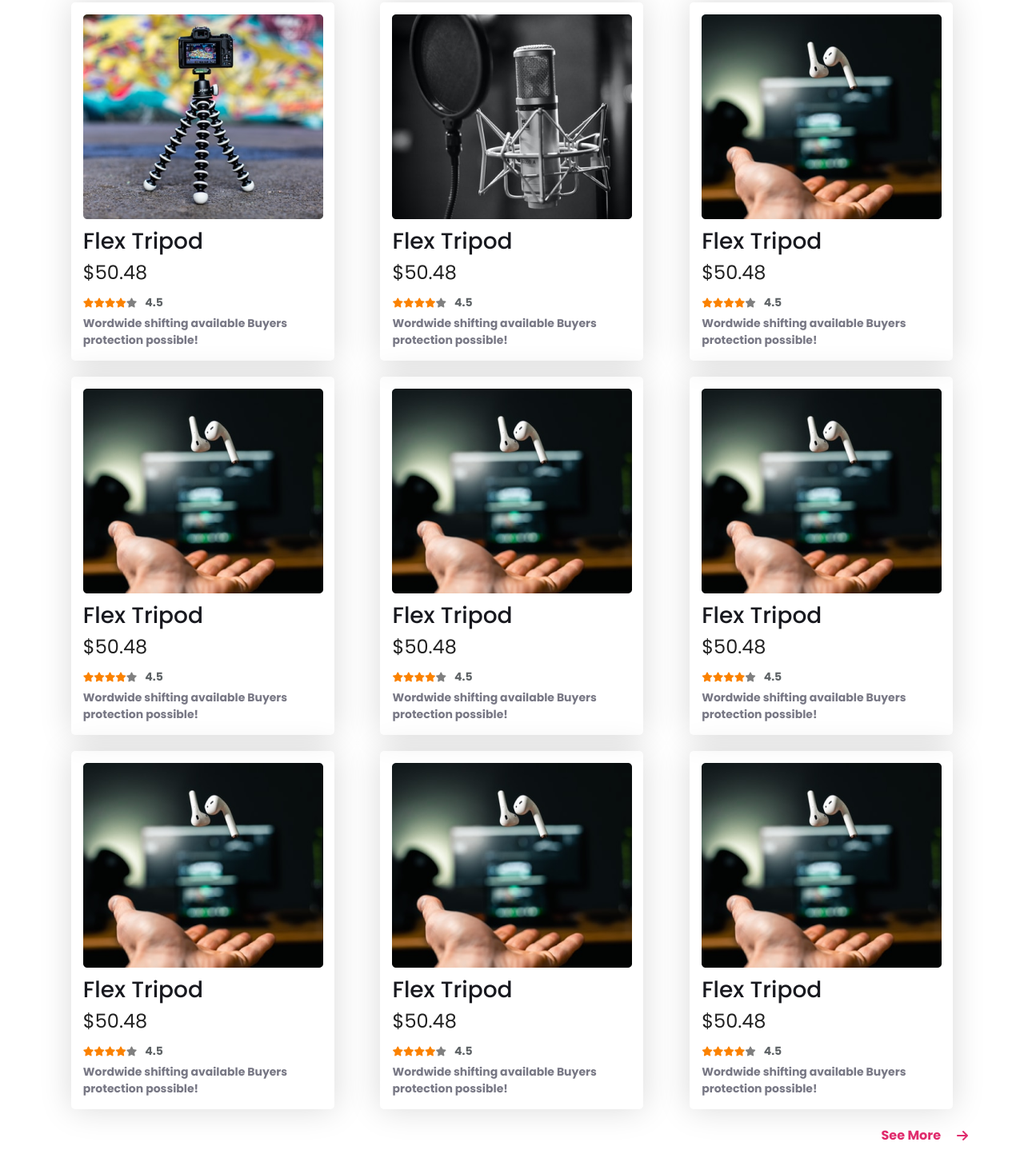
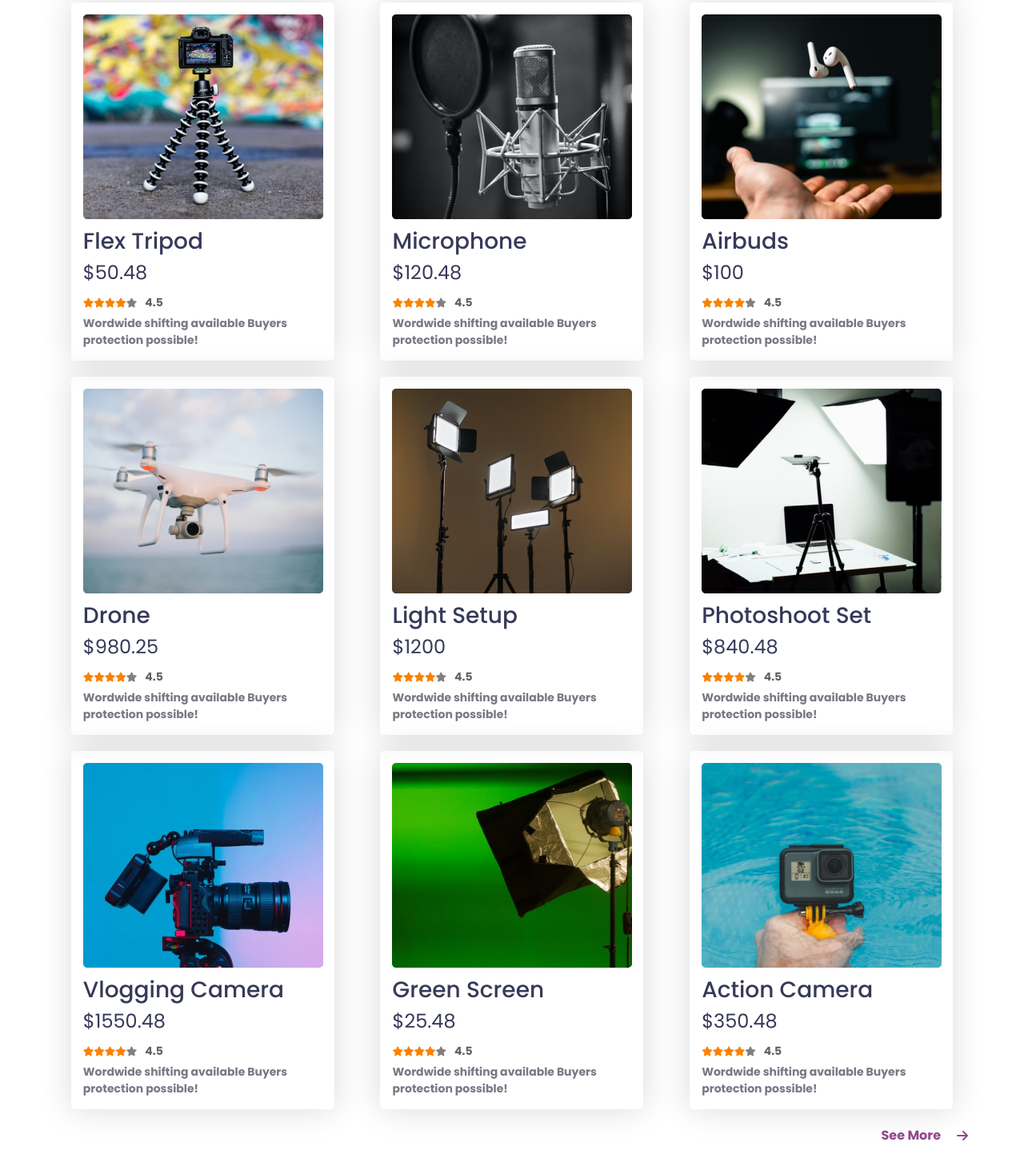
Before and after one commit to rokib97/influencer-gear-asignmment, a plain HTML site: page index.html in a window 1280 px wide. Shown: the part 787-2240 px from the top of the page at 80% size. Drawn offline with Linux system fonts and the light colour scheme.

Commit message:
chagned a lot

```diff
--- a/CSS/style.css
+++ b/CSS/style.css
@@ -16,7 +16,7 @@ body {
   padding: 30px;
 }
 .highlight {
-  color: #e02c6d;
+  color: #93478f;
 }
 
 /* navigation style  */
@@ -24,12 +24,12 @@ body {
   font-style: normal;
   font-weight: bold;
   font-size: 24px;
-  color: #3a3a3a;
+  color: #363958;
 }
 .logo h2 {
   font-weight: bold;
   font-size: 24px;
-  color: #3a3a3a;
+  color: #363958;
 }
 nav {
   display: flex;
@@ -46,7 +46,7 @@ nav {
 }
 .navigation li a {
   text-decoration: none;
-  color: #3a3a3a;
+  color: #363958;
   font-style: normal;
   font-weight: 600;
   font-size: 16px;
@@ -57,7 +57,7 @@ nav {
 }
 .nav-toggler-icon {
   display: none;
-  color: #3a3a3a;
+  color: #363958;
   font-size: 30px;
 }
 
@@ -81,7 +81,7 @@ nav {
   border: 0;
   padding: 10px 24px;
   border-radius: 41px;
-  background-image: linear-gradient(90deg, #cc175a, #e02c6d);
+  background-image: linear-gradient(90deg, #802c7b, #93478f);
   cursor: pointer;
 }
 .fa-arrow-right {
@@ -98,13 +98,13 @@ nav {
   font-style: normal;
   font-weight: bold;
   font-size: 52px;
-  color: #3a3a3a;
+  color: #363958;
 }
 .banner-left p {
   font-style: normal;
   font-weight: 600;
   font-size: 16px;
-  color: #3a3a3a;
+  color: #363958;
   line-height: 1.5;
   margin: 20px 0;
 }
@@ -126,8 +126,8 @@ nav {
   font-style: normal;
   font-weight: 600;
   font-size: 28px;
-  color: #3a3a3a;
-  border-bottom: 2px solid #e02c6d;
+  color: #363958;
+  border-bottom: 2px solid #5a20cb;
   margin: 50px 0;
   display: inline-block;
 }
@@ -147,13 +147,13 @@ nav {
 .collection-item h2 {
   font-weight: 500;
   font-size: 28px;
-  color: #18191f;
+  color: #363958;
 }
 .collection-item h3 {
   font-style: normal;
   font-weight: normal;
   font-size: 24px;
-  color: rgba(0, 0, 0, 0.87);
+  color: #363958;
   margin-bottom: 10px;
 }
 .rating {
@@ -181,7 +181,7 @@ nav {
   color: #787885;
 }
 #fa-arrow-right {
-  color: #e02c6d;
+  color: #93478f;
   font-style: normal;
   font-weight: bold;
   font-size: 16px;
@@ -196,7 +196,7 @@ nav {
 #see-more {
   text-decoration: none;
   margin-right: 10px;
-  color: #e02c6d;
+  color: #93478f;
   font-style: normal;
   font-weight: bold;
   font-size: 16px;
@@ -222,7 +222,7 @@ nav {
   padding: 10px;
   font-size: 18px;
   font-family: inherit;
-  border: 1px solid #cc175a;
+  border: 1px solid #93478f;
   border-radius: 10px;
 }
 .submit-btn {
@@ -233,7 +233,7 @@ nav {
   border: 0;
   padding: 10px 24px;
   border-radius: 41px;
-  background-image: linear-gradient(90deg, #bb1250, #cc175a);
+  background-image: linear-gradient(90deg, #7e377a, #93478f);
   border-radius: 24px;
   outline: 0;
   margin-top: 5px;
--- a/index.html
+++ b/index.html
@@ -75,8 +75,8 @@
                 </div>
                 <div class="collection-item">
                     <img src="images/mic.png" alt="">
-                    <h2>Flex Tripod</h2>
-                    <h3>$50.48</h3>
+                    <h2>Microphone</h2>
+                    <h3>$120.48</h3>
                     <span class="rating">
                         <i class="fas fa-star filled"></i>
                         <i class="fas fa-star filled"></i>
@@ -89,8 +89,8 @@
                 </div>
                 <div class="collection-item">
                     <img src="images/airpod.png" alt="">
-                    <h2>Flex Tripod</h2>
-                    <h3>$50.48</h3>
+                    <h2>Airbuds</h2>
+                    <h3>$100</h3>
                     <span class="rating">
                         <i class="fas fa-star filled"></i>
                         <i class="fas fa-star filled"></i>
@@ -102,9 +102,9 @@
                     <p class="text">Wordwide shifting available Buyers protection possible!</p>
                 </div>
                 <div class="collection-item">
-                    <img src="images/airpod.png" alt="">
-                    <h2>Flex Tripod</h2>
-                    <h3>$50.48</h3>
+                    <img src="images/drone.png" alt="">
+                    <h2>Drone</h2>
+                    <h3>$980.25</h3>
                     <span class="rating">
                         <i class="fas fa-star filled"></i>
                         <i class="fas fa-star filled"></i>
@@ -116,9 +116,9 @@
                     <p class="text">Wordwide shifting available Buyers protection possible!</p>
                 </div>
                 <div class="collection-item">
-                    <img src="images/airpod.png" alt="">
-                    <h2>Flex Tripod</h2>
-                    <h3>$50.48</h3>
+                    <img src="images/lights.png" alt="">
+                    <h2>Light Setup</h2>
+                    <h3>$1200</h3>
                     <span class="rating">
                         <i class="fas fa-star filled"></i>
                         <i class="fas fa-star filled"></i>
@@ -130,9 +130,9 @@
                     <p class="text">Wordwide shifting available Buyers protection possible!</p>
                 </div>
                 <div class="collection-item">
-                    <img src="images/airpod.png" alt="">
-                    <h2>Flex Tripod</h2>
-                    <h3>$50.48</h3>
+                    <img src="images/setup.png" alt="">
+                    <h2>Photoshoot Set</h2>
+                    <h3>$840.48</h3>
                     <span class="rating">
                         <i class="fas fa-star filled"></i>
                         <i class="fas fa-star filled"></i>
@@ -144,9 +144,9 @@
                     <p class="text">Wordwide shifting available Buyers protection possible!</p>
                 </div>
                 <div class="collection-item">
-                    <img src="images/airpod.png" alt="">
-                    <h2>Flex Tripod</h2>
-                    <h3>$50.48</h3>
+                    <img src="images/camera.png" alt="">
+                    <h2>Vlogging Camera</h2>
+                    <h3>$1550.48</h3>
                     <span class="rating">
                         <i class="fas fa-star filled"></i>
                         <i class="fas fa-star filled"></i>
@@ -158,9 +158,9 @@
                     <p class="text">Wordwide shifting available Buyers protection possible!</p>
                 </div>
                 <div class="collection-item">
-                    <img src="images/airpod.png" alt="">
-                    <h2>Flex Tripod</h2>
-                    <h3>$50.48</h3>
+                    <img src="images/single-light.png" alt="">
+                    <h2>Green Screen</h2>
+                    <h3>$25.48</h3>
                     <span class="rating">
                         <i class="fas fa-star filled"></i>
                         <i class="fas fa-star filled"></i>
@@ -172,9 +172,9 @@
                     <p class="text">Wordwide shifting available Buyers protection possible!</p>
                 </div>
                 <div class="collection-item">
-                    <img src="images/airpod.png" alt="">
-                    <h2>Flex Tripod</h2>
-                    <h3>$50.48</h3>
+                    <img src="images/action.png" alt="">
+                    <h2>Action Camera</h2>
+                    <h3>$350.48</h3>
                     <span class="rating">
                         <i class="fas fa-star filled"></i>
                         <i class="fas fa-star filled"></i>
@@ -213,7 +213,7 @@
             </div>
         </section>
         <!-- contact section ends here  -->
-
+    </main>
     <!-- footer starts here  -->
     <footer class="footer">
         <h2>Influencer products</h2>
@@ -228,6 +228,5 @@
 
     </footer>
     <!-- footer ends here  -->
-    </main>
 </body>
 </html>
```
Lines whose indentation alone changed are shown as unchanged.
